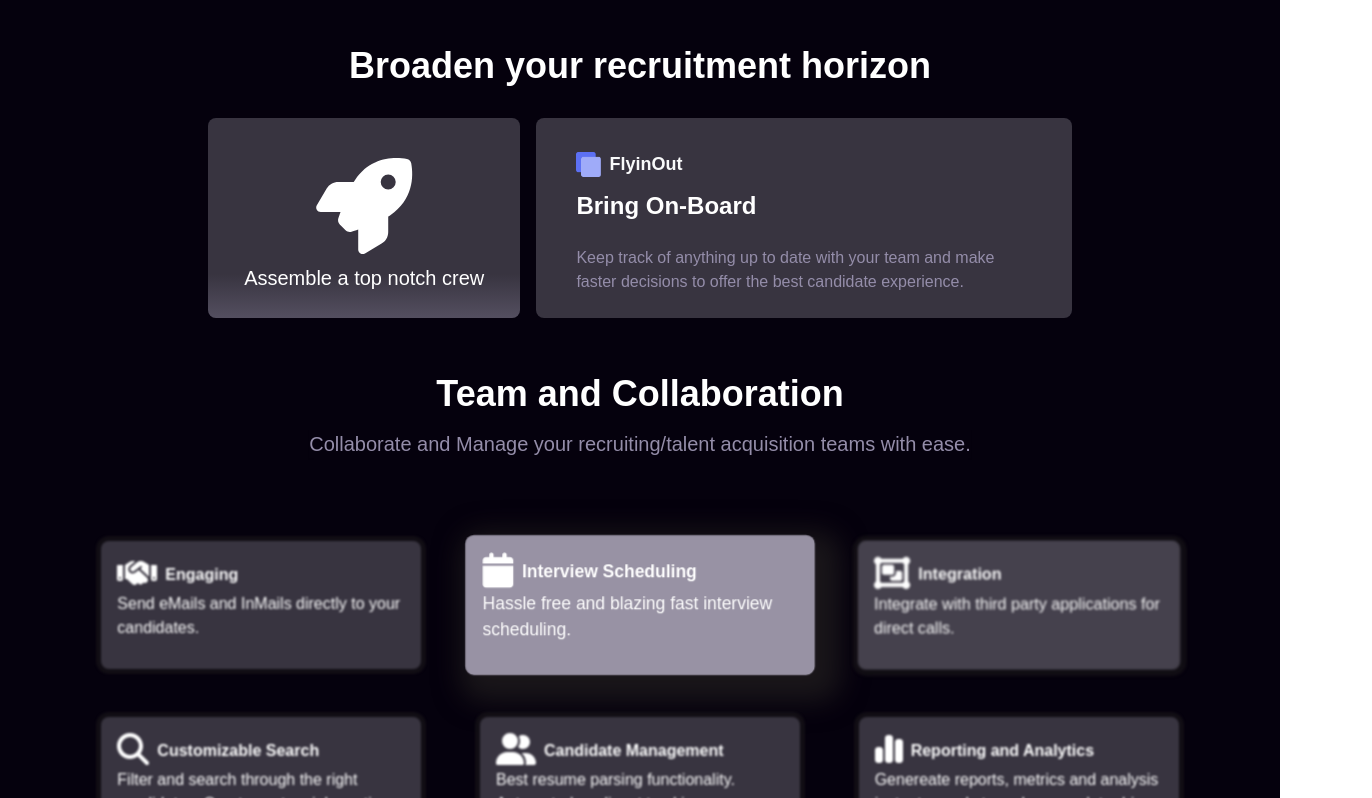
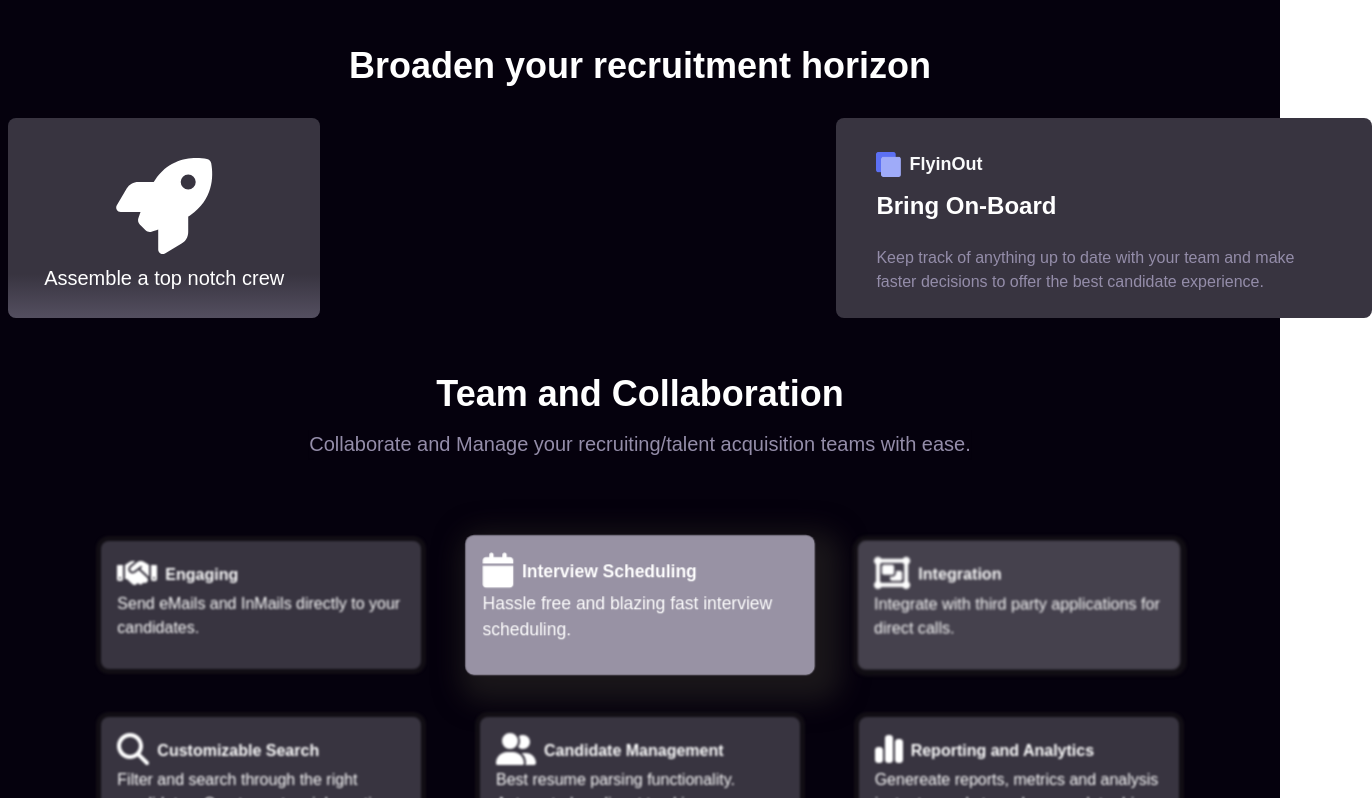
Before and after one commit to flyinout/flyinout-fe, a Next.js app: page / in a window 1280 px wide. Shown: the part 1382-2180 px from the top of the page, 1372 px wide, since content can reach past the window. Built offline with nearby package versions, Linux system fonts and the light colour scheme.

Commit message:
add hover effect

```diff
--- a/components/Automations.js
+++ b/components/Automations.js
@@ -2,20 +2,28 @@ import { Image } from "../utils/imageLoader";
 import { Responsive } from "./ResponsiveWidth";
 import ProductLogo from "../public/ProductLogo.png";
 import { SectionHeading, SectionSubHeading } from "./Hero";
-import { motion } from "framer-motion";
 import { faRocket } from "@fortawesome/free-solid-svg-icons";
 import Icon from "./Icon";
+import { motion, useViewportScroll, useTransform } from "framer-motion";
 
 export default function Automations() {
+  const { scrollYProgress } = useViewportScroll();
+  const assembleX = useTransform(scrollYProgress, [0, 1], [-200, 100]);
+  const bringOnX = useTransform(scrollYProgress, [0, 1], [300, 0]);
+
   return (
     <>
       <motion.div className="text-center w-full sm:flex sm:flex-col sm:justify-center sm:items-center z-20">
         <SectionHeading>Broaden your recruitment horizon</SectionHeading>
       </motion.div>
       <div className="my-8 flex flex-col items-center md:flex-row md:justify-center md:items-stretch md:mx-auto px-4 md:max-w-4xl">
-        <div
+        <motion.div
+          initial={{ x: "-100vw", opacity: 0 }}
+          animate={{ x: 0, opacity: 1 }}
+          exit={{ x: "100vw", opacity: 0 }}
+          transition={{ delay: 0.5, duration: 1 }}
           className="flex flex-col rounded-lg justify-end w-full md:w-7/12 h-auto overflow-x-hidden"
-          style={{ background: "#383440" }}
+          style={{ background: "#383440", x: assembleX }}
         >
           <Icon icon={faRocket} size="6x" style={{ color: "#fff" }} />
           <div
@@ -37,10 +45,13 @@ export default function Automations() {
             className="w-full -ml-8 mb-6 rounded-lg h-16"
             style={{ background: "rgba(148, 141, 169, 0.3)" }}
           ></div> */}
-        </div>
-        <div
+        </motion.div>
+        <motion.div
           className="rounded-lg pt-8 bg-gray-700 w-full h-auto my-4 md:my-0 md:ml-4"
-          style={{ background: "#383440" }}
+          style={{ background: "#383440", x: bringOnX }}
+          initial={{ x: "100vw", opacity: 0 }}
+          animate={{ x: 0, opacity: 1 }}
+          transition={{ delay: 0.5, duration: 1 }}
         >
           <div className="px-10">
             <div className="flex items-center">
@@ -65,7 +76,7 @@ export default function Automations() {
             className="w-4/5 mb-6 rounded-r-lg h-20"
             style={{ background: "rgba(217, 211, 244, 0.3)" }}
           ></div> */}
-        </div>
+        </motion.div>
       </div>
     </>
   );
```
